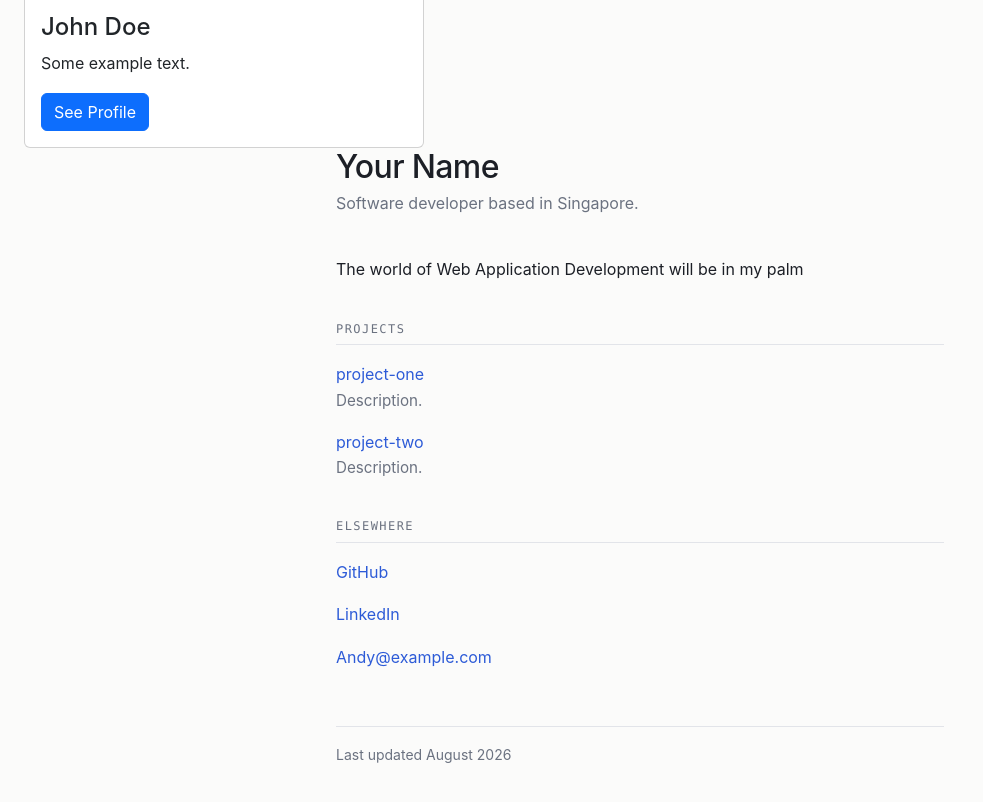
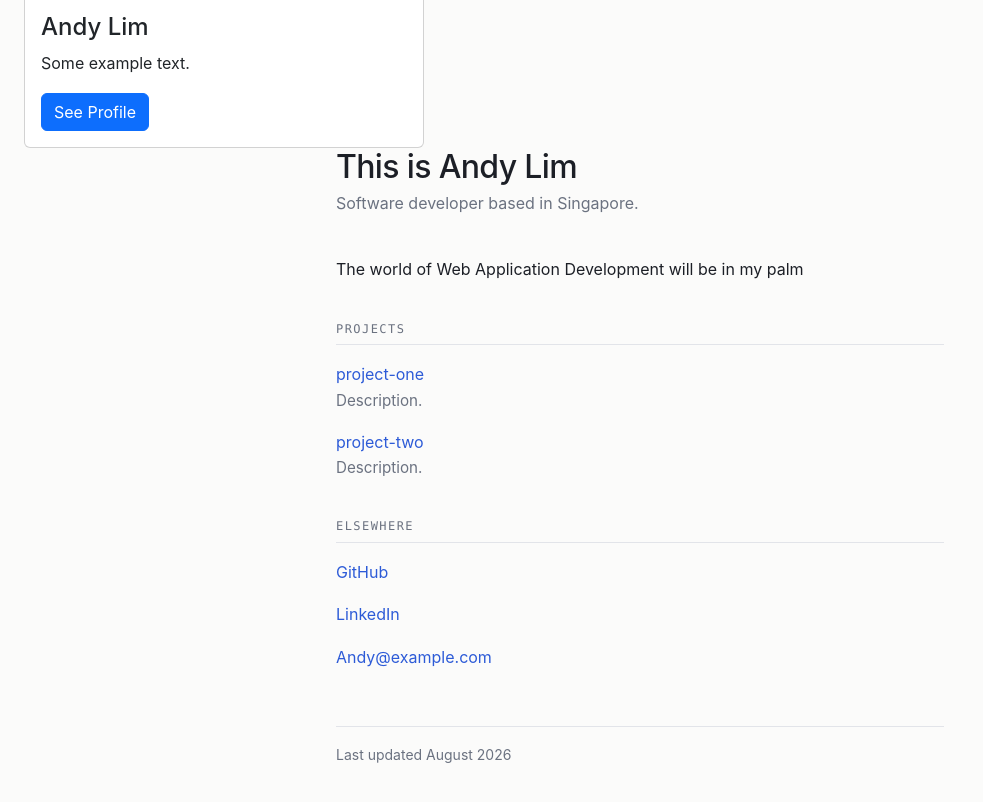
Before and after one commit to itisandylim/itisandylim.github.io, a plain HTML site: page index.html in a window 1280 px wide. Shown: the part 94-896 px from the top of the page, without its empty margins (0-983 px from the left). Drawn offline with nearby package versions, Linux system fonts and the light colour scheme.

Commit message:
Update index.html

```diff
--- a/index.html
+++ b/index.html
@@ -59,14 +59,14 @@
 <div class="card" style="width:400px">
   <img class="card-img-top" src="img_avatar1.png" alt="Card image">
   <div class="card-body">
-    <h4 class="card-title">John Doe</h4>
+    <h4 class="card-title">Andy Lim</h4>
     <p class="card-text">Some example text.</p>
     <a href="#" class="btn btn-primary">See Profile</a>
   </div>
 </div>
 <main>
 
-  <h1>Your Name</h1>
+  <h1>This is Andy Lim</h1>
   <p class="role">Software developer based in Singapore.</p>
 
   <p>
```
